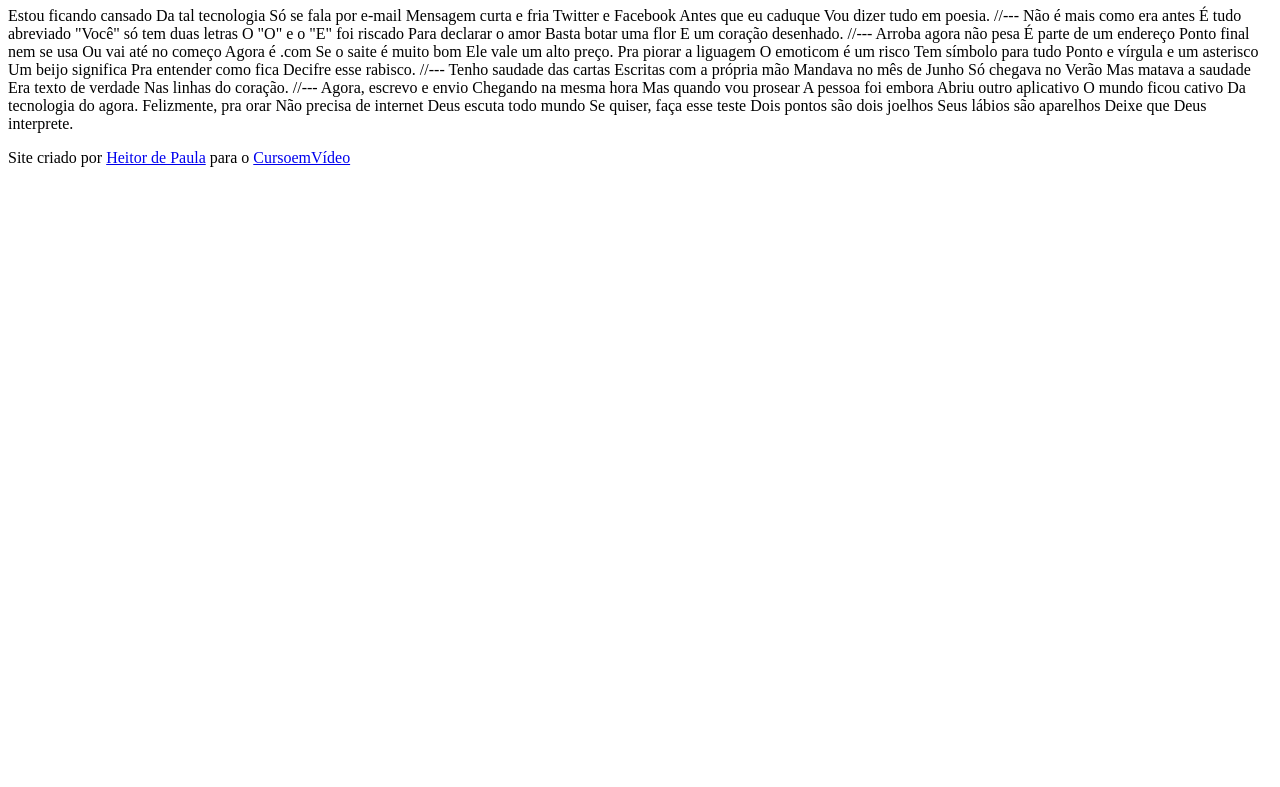
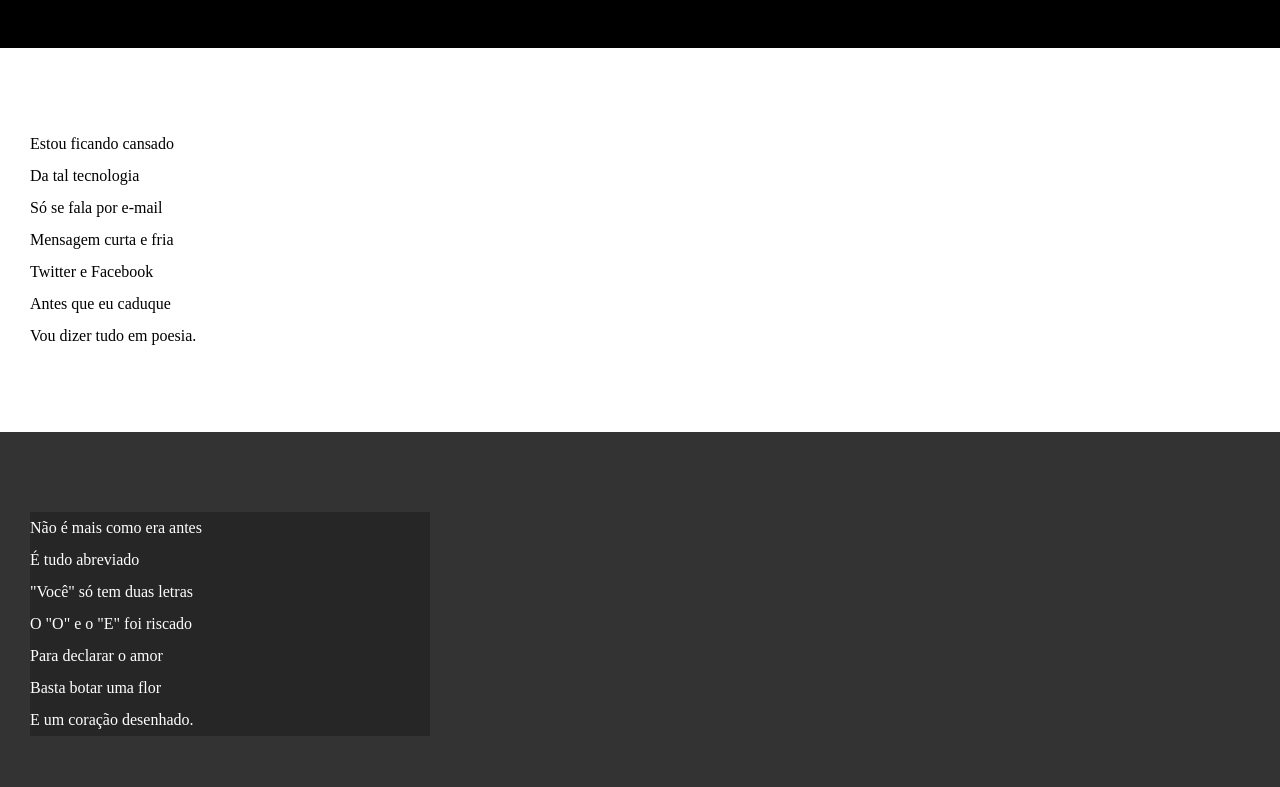
Before and after one commit to HeitorPaula/html-css, a plain HTML site: page desafios/d012/index.html in a window 1280 px wide. Shown: the part 107-894 px from the top of the page. Before the commit the page ends 800 px from the top, so only its background shows below. Drawn offline with Linux system fonts and the light colour scheme.

Commit message:
atualizei estilos dos textos e blocos

```diff
--- /dev/null
+++ b/desafios/d012/estilo/style.css
@@ -0,0 +1,65 @@
+@charset "UTF-8";
+
+* {
+    margin: 0px;
+    padding: 0px;
+}
+
+html, body {
+    min-height: 100vh;
+    background-color: darkgrey;
+}
+
+header {
+    background-color: black;
+    color: white;
+    text-align: center;
+}
+
+header > h1 {
+    padding-top: 50px;
+    font-variant: small-caps;
+}
+
+header > p {
+    padding-bottom: 50px;
+}
+
+header a, footer a {
+    color: white;
+    text-decoration: none;
+    font-weight: bolder;
+}
+
+header a:hover, footer a:hover {
+    text-decoration: underline;
+}
+
+section {
+    padding-top: 10vh;
+    padding-bottom: 10vh;
+    line-height: 2em;
+    padding-left: 30px;
+}
+
+section.normal {
+    background-color: white;
+    color: black;
+}
+
+section.imagem {
+    background-color: rgb(51, 51, 51);
+    color: white;
+}
+
+section.imagem > p{
+    background-color: rgba(0, 0, 0, 0.253);
+    width: 400px;
+}
+
+footer {
+    background-color: black;
+    text-align: center;
+    color: white;
+    padding: 10px;
+}
--- a/desafios/d012/index.html
+++ b/desafios/d012/index.html
@@ -4,6 +4,7 @@
     <meta charset="UTF-8">
     <meta name="viewport" content="width=device-width, initial-scale=1.0">
     <title>Cordel Moderno</title>
+    <link rel="stylesheet" href="estilo/style.css">
 </head>
 <body>
     <header>
@@ -11,69 +12,85 @@
         <p>Por <a href="https://www.recantodasletras.com.br/poesias/3186743" target="_blank">Milton Duarte</a></p>
     </header>
 
-    Estou ficando cansado
-    Da tal tecnologia
-    Só se fala por e-mail
-    Mensagem curta e fria
-    Twitter e Facebook
-    Antes que eu caduque
-    Vou dizer tudo em poesia.
+    <section class="normal">
+        <p>
+            Estou ficando cansado <br>
+            Da tal tecnologia <br>
+            Só se fala por e-mail <br>
+            Mensagem curta e fria <br>
+            Twitter e Facebook <br>
+            Antes que eu caduque <br>
+            Vou dizer tudo em poesia.
+        </p>
+    </section>
 
-    //---
+    <section class="imagem">
+        <p>
+            Não é mais como era antes <br>
+            É tudo abreviado <br>
+            "Você" só tem duas letras <br>
+            O "O" e o "E" foi riscado <br>
+            Para declarar o amor <br>
+            Basta botar uma flor <br>
+            E um coração desenhado.
+        </p>
+    </section>
 
-    Não é mais como era antes
-    É tudo abreviado
-    "Você" só tem duas letras
-    O "O" e o "E" foi riscado
-    Para declarar o amor
-    Basta botar uma flor
-    E um coração desenhado.
+    <section class="normal">
+        <p>
+            Arroba agora não pesa <br>
+            É parte de um endereço <br>
+            Ponto final nem se usa <br>
+            Ou vai até no começo <br>
+            Agora é .com <br>
+            Se o saite é muito bom <br>
+            Ele vale um alto preço.
+        </p>
 
-    //---
+        <p>
+            Pra piorar a liguagem <br>
+            O emoticom é um risco <br>
+            Tem símbolo para tudo <br>
+            Ponto e vírgula e um asterisco <br>
+            Um beijo significa <br>
+            Pra entender como fica <br>
+            Decifre esse rabisco.
+        </p>
+    </section>
 
-    Arroba agora não pesa
-    É parte de um endereço
-    Ponto final nem se usa
-    Ou vai até no começo
-    Agora é .com
-    Se o saite é muito bom
-    Ele vale um alto preço.
+    <section class="imagem">
+        <p>
+            Tenho saudade das cartas <br>
+            Escritas com a própria mão <br>
+            Mandava no mês de Junho <br>
+            Só chegava no Verão <br>
+            Mas matava a saudade <br>
+            Era texto de verdade <br>
+            Nas linhas do coração.
+        </p>
+    </section>
 
-    Pra piorar a liguagem
-    O emoticom é um risco
-    Tem símbolo para tudo
-    Ponto e vírgula e um asterisco
-    Um beijo significa
-    Pra entender como fica
-    Decifre esse rabisco.
+    <section class="normal">
+        <p>
+            Agora, escrevo e envio <br>
+            Chegando na mesma hora <br>
+            Mas quando vou prosear <br>
+            A pessoa foi embora <br>
+            Abriu outro aplicativo <br>
+            O mundo ficou cativo <br>
+            Da tecnologia do agora.
+        </p>
 
-    //---
-
-    Tenho saudade das cartas
-    Escritas com a própria mão
-    Mandava no mês de Junho
-    Só chegava no Verão
-    Mas matava a saudade
-    Era texto de verdade
-    Nas linhas do coração.
-
-    //---
-
-    Agora, escrevo e envio
-    Chegando na mesma hora
-    Mas quando vou prosear
-    A pessoa foi embora
-    Abriu outro aplicativo
-    O mundo ficou cativo
-    Da tecnologia do agora.
-
-    Felizmente, pra orar
-    Não precisa de internet
-    Deus escuta todo mundo
-    Se quiser, faça esse teste
-    Dois pontos são dois joelhos
-    Seus lábios são aparelhos
-    Deixe que Deus interprete.
+        <p>
+            Felizmente, pra orar <br>
+            Não precisa de internet <br>
+            Deus escuta todo mundo <br>
+            Se quiser, faça esse teste <br>
+            Dois pontos são dois joelhos <br>
+            Seus lábios são aparelhos <br>
+            Deixe que Deus interprete.
+        </p>
+    </section>
 
     <footer>
         <p>Site criado por <a href="https://heitorpaula.github.io/html-css/" target="_blank">Heitor de Paula</a> para o <a href="https://www.cursoemvideo.com/" target="_blank">CursoemVídeo</a></p>
```
Also changed, not shown: 1 other file.
